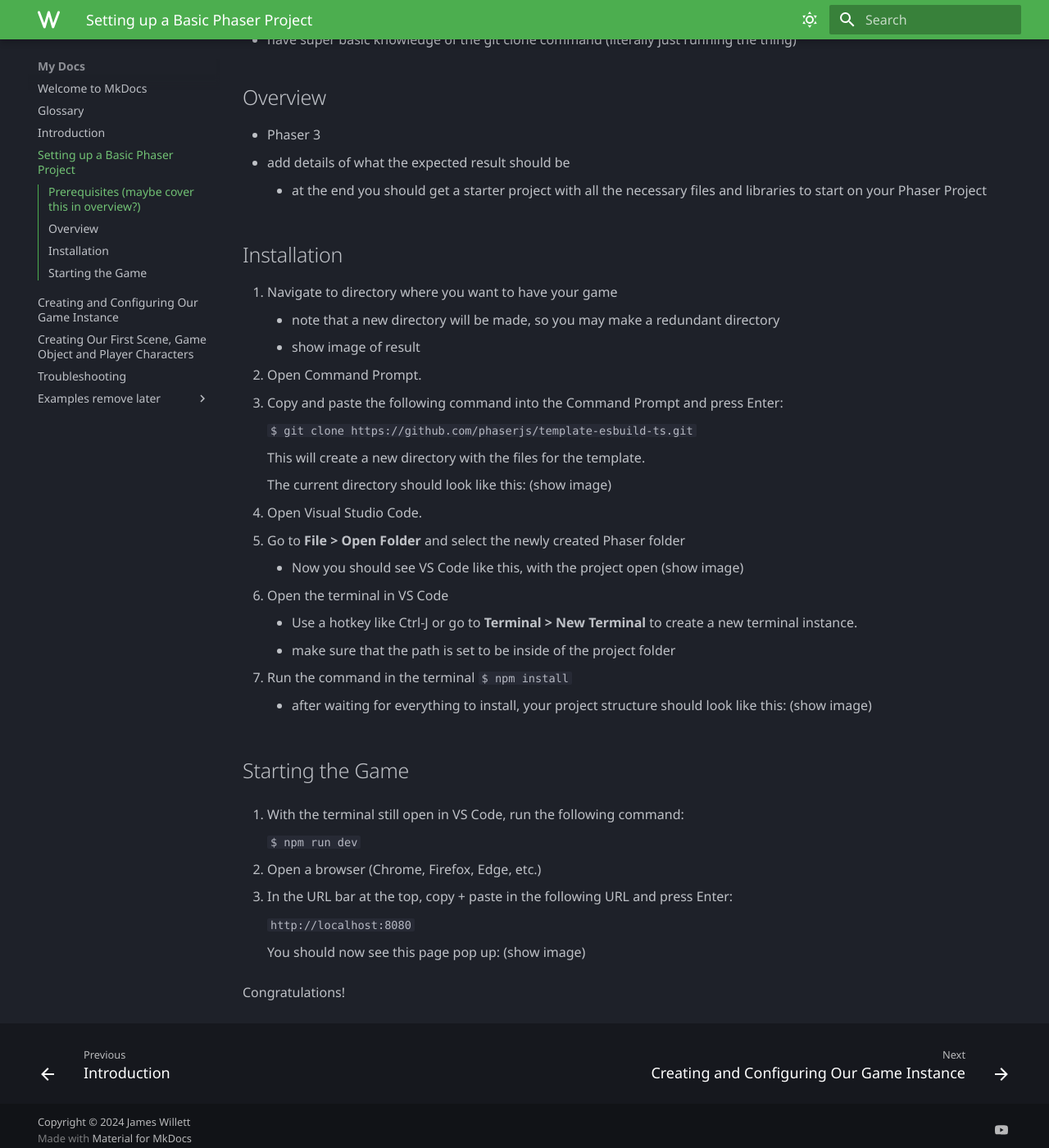
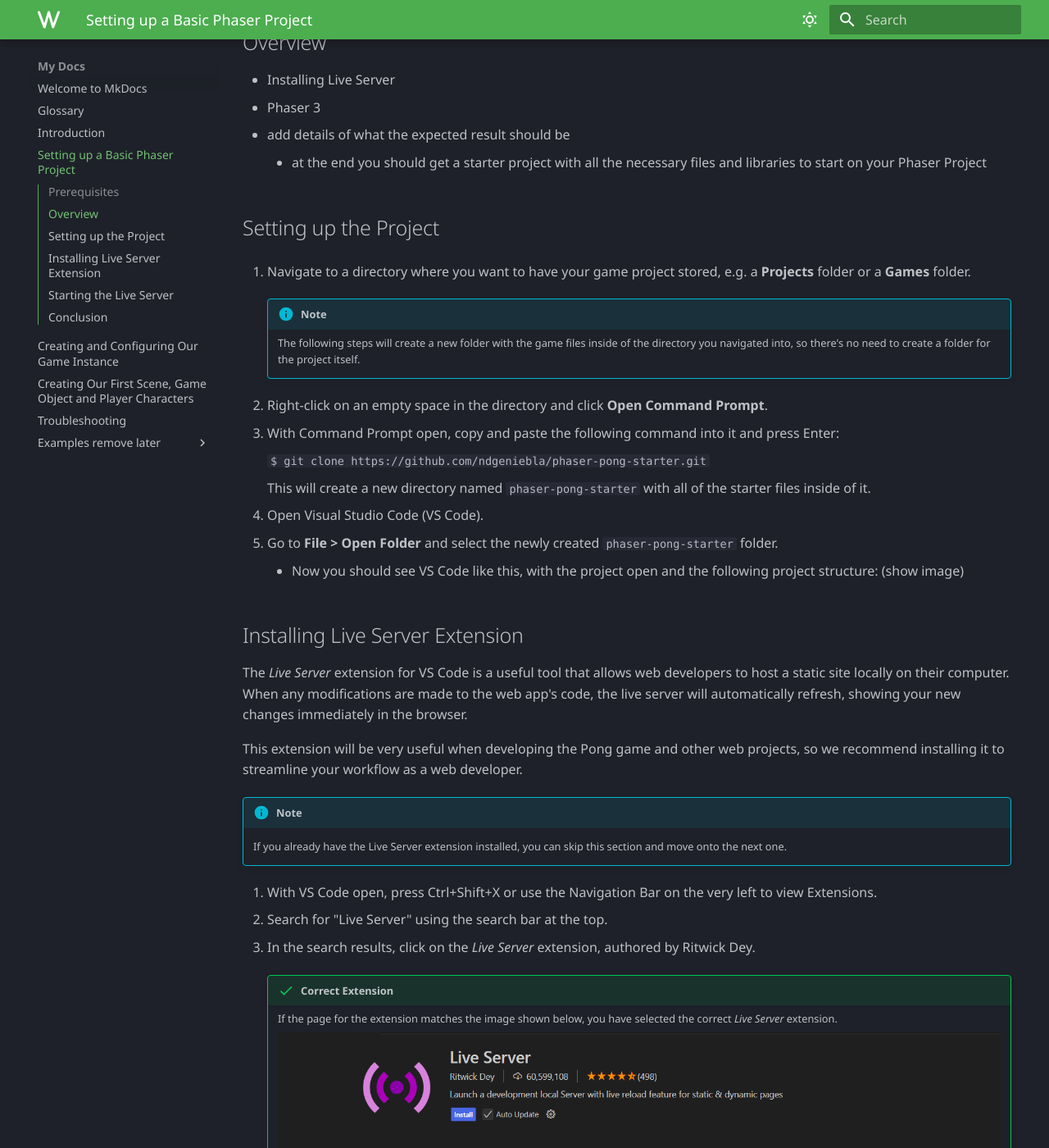
Before and after one commit to ndgeniebla/phaser-mkdocs, an MkDocs documentation site: the page built from docs/set-1.md, in a window 1280 px wide and 1400 px high, scrolled down 262 px. Shown: the whole window at 82% size. Built offline with MkDocs 1.6.1 and Material for MkDocs 9.7.7, drawn with Linux system fonts in a browser that asks for light colours; some web fonts are replaced; some of the changed text lies outside the part shown.

Commit message:
rewrote basic phaser setup, add images

```diff
--- a/docs/set-1.md
+++ b/docs/set-1.md
@@ -1,47 +1,75 @@
 # Setting up a Basic Phaser Project
 
-## Prerequisites (maybe cover this in overview?)
-- have the following installed on your machine:
-    - Node.js
-- have super basic knowledge of the git clone command (literally just running the thing)
+## Prerequisites
+- Have basic knowledge of the git clone command (literally just running the thing)
 
 ## Overview
+- Installing Live Server
 - Phaser 3
 - add details of what the expected result should be
     - at the end you should get a starter project with all the necessary files and libraries to start on your Phaser Project
 
-## Installation
-1. Navigate to directory where you want to have your game
-    - note that a new directory will be made, so you may make a redundant directory
-    - show image of result
-2. Open Command Prompt.
-3. Copy and paste the following command into the Command Prompt and press Enter:
+## Setting up the Project
 
-    `$ git clone https://github.com/phaserjs/template-esbuild-ts.git`
+1. Navigate to a directory where you want to have your game project stored, e.g. a **Projects** folder or a **Games** folder.
 
-    This will create a new directory with the files for the template.
+    !!! Info "Note"
 
-    The current directory should look like this: (show image)
+        The following steps will create a new folder with the game files inside of the directory you navigated into, so there's no need to create a folder for the project itself.
 
-4. Open Visual Studio Code.
-5. Go to **File > Open Folder** and select the newly created Phaser folder
-    - Now you should see VS Code like this, with the project open (show image)
-6. Open the terminal in VS Code
-    - Use a hotkey like Ctrl-J or go to **Terminal > New Terminal** to create a new terminal instance.
-    - make sure that the path is set to be inside of the project folder
-7. Run the command in the terminal `$ npm install`
-    - after waiting for everything to install, your project structure should look like this: (show image)
+2. Right-click on an empty space in the directory and click **Open Command Prompt**.
+3. With Command Prompt open, copy and paste the following command into it and press Enter:
 
-## Starting the Game
-1. With the terminal still open in VS Code, run the following command:
+    `$ git clone https://github.com/ndgeniebla/phaser-pong-starter.git`
 
-    `$ npm run dev`
+    This will create a new directory named `phaser-pong-starter` with all of the starter files inside of it.
 
-2. Open a browser (Chrome, Firefox, Edge, etc.)
-3. In the URL bar at the top, copy + paste in the following URL and press Enter:
+4. Open Visual Studio Code (VS Code).
+5. Go to **File > Open Folder** and select the newly created `phaser-pong-starter` folder.
+    - Now you should see VS Code like this, with the project open and the following project structure: (show image)
 
-    `http://localhost:8080`
+## Installing Live Server Extension
 
-    You should now see this page pop up: (show image)
+The *Live Server* extension for VS Code is a useful tool that allows web developers to host a static site locally on their computer. When any modifications are made to the web app's code, the live server will automatically refresh, showing your new changes immediately in the browser.
+
+This extension will be very useful when developing the Pong game and other web projects, so we recommend installing it to streamline your workflow as a web developer.
+
+!!! Info "Note"
+
+    If you already have the Live Server extension installed, you can skip this section and move onto the next one.
+
+1. With VS Code open, press Ctrl+Shift+X or use the Navigation Bar on the very left to view Extensions.
+2. Search for "Live Server" using the search bar at the top.
+3. In the search results, click on the *Live Server* extension, authored by Ritwick Dey.
+
+    !!! Success "Correct Extension"
+
+        If the page for the extension matches the image shown below, you have selected the correct *Live Server* extension.
+
+        ![The details page for the Live Server extension created by Ritwick Dey](assets/images/correct-live-server-extension.png)
+
+4. Click on the **Install** button.
+
+!!! Success "Extension Successfully Installed"
+
+    You will know if the *Live Server* extension was installed correctly if you can see the **Go Live** button at the bottom right of your VS Code window.
+
+## Starting the Live Server
+With the *Live Server* extension now installed, we can now move onto running our project in the browser.
+
+1. With VS Code still open, navigate back to the Project Explorer by pressing Ctrl+Shift+E or by using the navigation bar on the left side of the window.
+2. Click on the **Go Live** button at the bottom right of the VS Code window.
+
+!!! Warning "Viewing the Live Server"
+
+    If a new browser window does not open after clicking **Go Live** button, you should see "Port: XXXX" in place of where the button is, with XXXX being the port number. With this, you can open a browser window and type in `localhost:XXXX' and you should see the web page for your Phaser app.
+
+!!! Success "Web App Launched"
+    The web app is working properly if you see a blank white page with "Pong" as the title of the tab, as seen below:
+
+    ![The resulting page of the properly launched live server of the project](assets/images/live-server-started.png)
+
+## Conclusion
+
 
 Congratulations!
```
Also changed, not shown: docs/set-3.md (+0 -4 lines), docs/assets/images/correct-live-server-extension.png (added), docs/assets/images/live-server-started.png (added).
